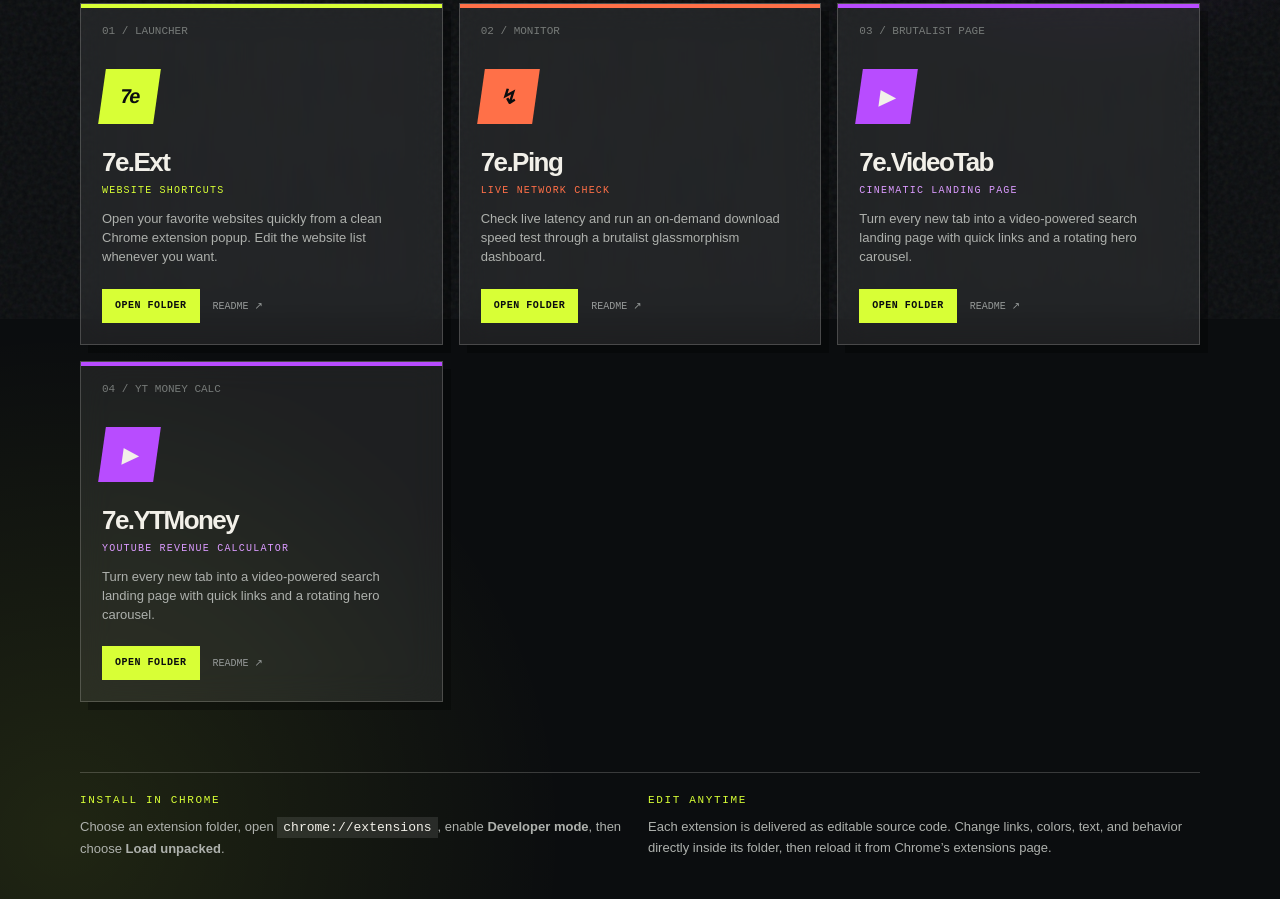
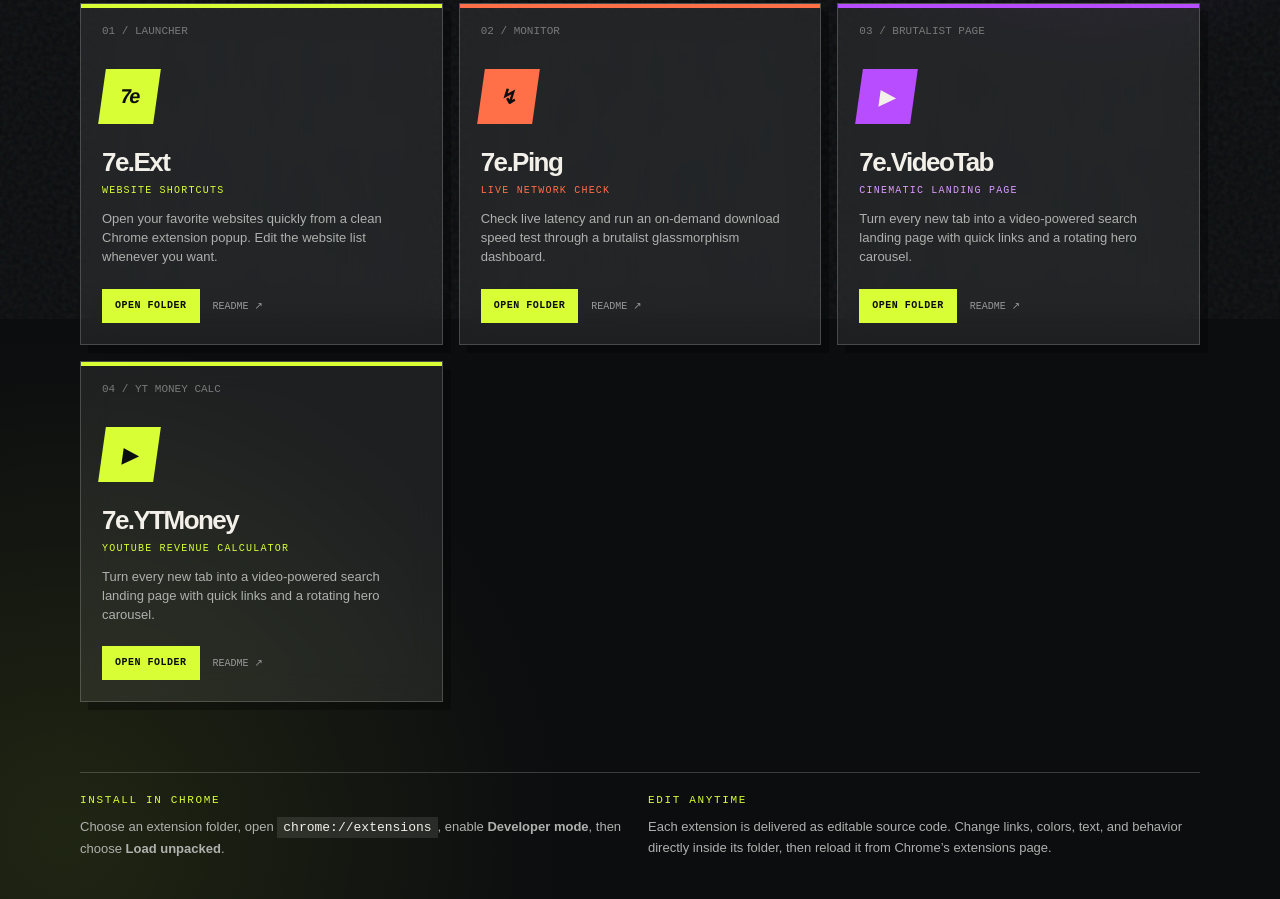
Before and after one commit to 7edhee/7e.Extensions, a browser extension: page index.html in a window 1280 px wide. Shown: the part 481-1380 px from the top of the page. Drawn offline with Linux system fonts and the light colour scheme.

Commit message:
Replace YT MONEY CALC card with updated class

```diff
--- a/index.html
+++ b/index.html
@@ -27,7 +27,7 @@
       <article class="card launcher"><span class="number">01 / LAUNCHER</span><div class="icon">7e</div><h2>7e.Ext</h2><p class="tag">WEBSITE SHORTCUTS</p><p class="description">Open your favorite websites quickly from a clean Chrome extension popup. Edit the website list whenever you want.</p><div class="card-footer"><a class="button" href="https://github.com/7edhee/7e.Extensions/tree/main/extensions/7e.Ext">OPEN FOLDER</a><a class="folder" href="https://github.com/7edhee/7e.Extensions/tree/main/extensions/7e.Ext">README ↗</a></div></article>
       <article class="card ping"><span class="number">02 / MONITOR</span><div class="icon">↯</div><h2>7e.Ping</h2><p class="tag">LIVE NETWORK CHECK</p><p class="description">Check live latency and run an on-demand download speed test through a brutalist glassmorphism dashboard.</p><div class="card-footer"><a class="button" href="https://github.com/7edhee/7e.Extensions/tree/main/extensions/7e.Ping">OPEN FOLDER</a><a class="folder" href="https://github.com/7edhee/7e.Extensions/blob/main/extensions/7e.Ping/README.md">README ↗</a></div></article>
       <article class="card video"><span class="number">03 / BRUTALIST PAGE</span><div class="icon">▶</div><h2>7e.VideoTab</h2><p class="tag">CINEMATIC LANDING PAGE</p><p class="description">Turn every new tab into a video-powered search landing page with quick links and a rotating hero carousel.</p><div class="card-footer"><a class="button" href="https://github.com/7edhee/7e.Extensions/tree/main/extensions/7e.VideoTab">OPEN FOLDER</a><a class="folder" href="https://github.com/7edhee/7e.Extensions/blob/main/extensions/7e.VideoTab/README.md">README ↗</a></div></article>
-      <article class="card video"><span class="number">04 / YT MONEY CALC</span><div class="icon">▶</div><h2>7e.YTMoney</h2><p class="tag">YOUTUBE REVENUE CALCULATOR</p><p class="description">Turn every new tab into a video-powered search landing page with quick links and a rotating hero carousel.</p><div class="card-footer"><a class="button" href="https://github.com/7edhee/7e.Extensions/tree/main/extensions/7e.YTMoney">OPEN FOLDER</a><a class="folder" href="https://github.com/7edhee/7e.Extensions/blob/main/extensions/7e.YTMoney/README.md">README ↗</a></div></article>
+      <article class="card money"><span class="number">04 / YT MONEY CALC</span><div class="icon">▶</div><h2>7e.YTMoney</h2><p class="tag">YOUTUBE REVENUE CALCULATOR</p><p class="description">Turn every new tab into a video-powered search landing page with quick links and a rotating hero carousel.</p><div class="card-footer"><a class="button" href="https://github.com/7edhee/7e.Extensions/tree/main/extensions/7e.YTMoney">OPEN FOLDER</a><a class="folder" href="https://github.com/7edhee/7e.Extensions/blob/main/extensions/7e.YTMoney/README.md">README ↗</a></div></article>
     </section>
     <section class="setup"><div><h3>INSTALL IN CHROME</h3><p>Choose an extension folder, open <code>chrome://extensions</code>, enable <strong>Developer mode</strong>, then choose <strong>Load unpacked</strong>.</p></div><div><h3>EDIT ANYTIME</h3><p>Each extension is delivered as editable source code. Change links, colors, text, and behavior directly inside its folder, then reload it from Chrome’s extensions page.</p></div></section>
     <footer class="footer"><span>7e / PERSONAL EXTENSION BOARD</span><span>BUILT FOR YOUR BROWSER</span></footer>
```
